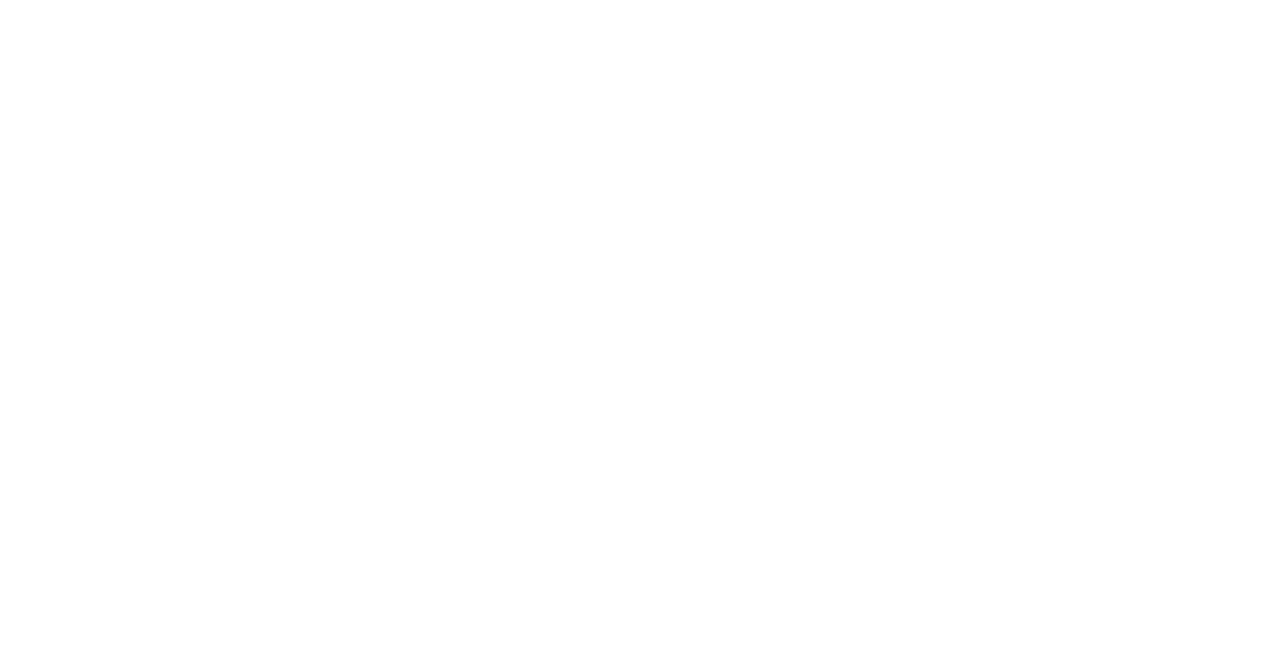
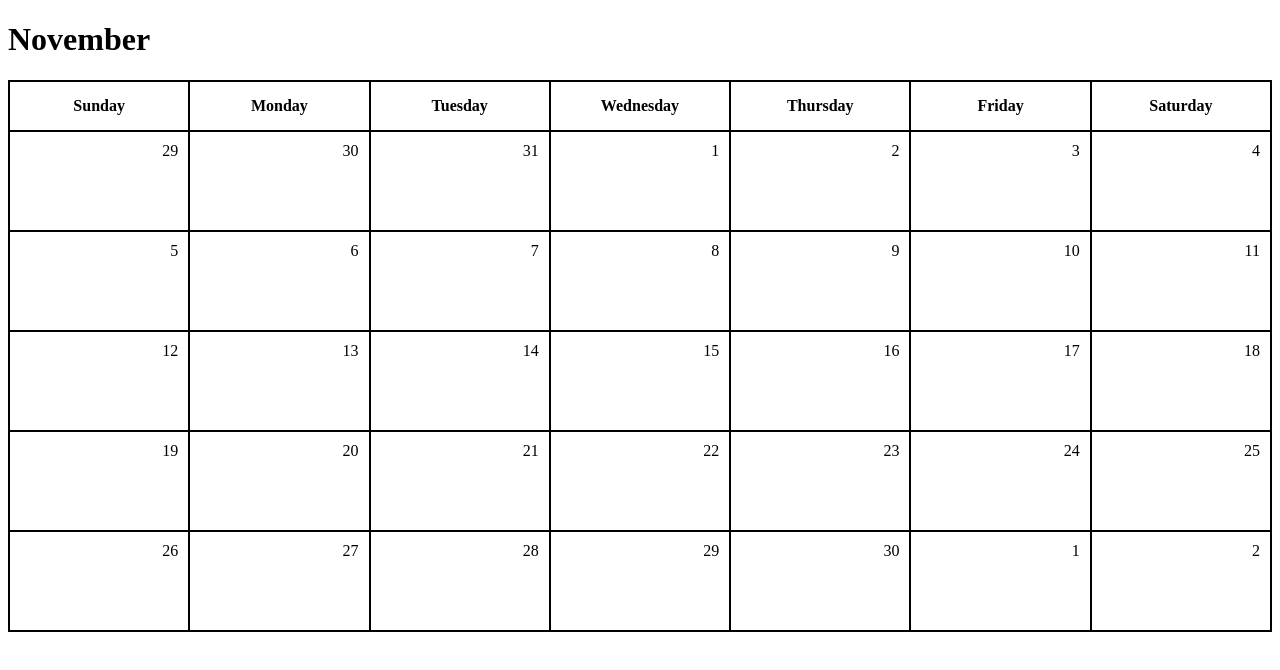
Before and after one commit to 126TKuncken/calender, a plain HTML site: page index.html in a window 1280 px wide. Drawn offline with Linux system fonts and the light colour scheme.

Commit message:
Finished My calender

```diff
--- a/index.html
+++ b/index.html
@@ -1,11 +1,94 @@
 <!DOCTYPE html>
 <html lang="en">
+
 <head>
     <meta charset="UTF-8">
     <meta name="viewport" content="width=device-width, initial-scale=1.0">
-    <title>Document</title>
+    <title>November calender</title>
+    <style>
+        table,th, td {
+            border: 2px solid black;
+            border-collapse: collapse;
+        }
+table{
+    width: 100%;
+    table-layout: fixed;
+}
+ tr {
+    height: 100px;
+ }
+ .daysOFWeek{
+    height: 50px;
+ }
+ td{
+    text-align: right;
+    vertical-align:top;
+    padding: 10px;
+ }
+    </style>
 </head>
+
 <body>
+    <h1>November</h1>
 
+    <table>
+
+
+        <tr class="daysOFWeek">
+            <th>Sunday</th>
+            <th>Monday</th>
+            <th>Tuesday</th>
+            <th>Wednesday</th>
+            <th>Thursday</th>
+            <th>Friday</th>
+            <th>Saturday</th>
+        </tr>
+        <tr>
+            <td>29</td>
+            <td>30</td>
+            <td>31</td>
+            <td>1</td>
+            <td>2</td>
+            <td>3</td>
+            <td>4</td>
+        </tr>
+        <tr>
+            <td>5</td>
+            <td>6</td>
+            <td>7</td>
+            <td>8</td>
+            <td>9</td>
+            <td>10</td>
+            <td>11</td>
+        </tr>
+        <tr>
+            <td>12</td>
+            <td>13</td>
+            <td>14</td>
+            <td>15</td>
+            <td>16</td>
+            <td>17</td>
+            <td>18</td>
+        </tr>
+        <tr>
+            <td>19</td>
+            <td>20</td>
+            <td>21</td>
+            <td>22</td>
+            <td>23</td>
+            <td>24</td>
+            <td>25</td>
+        </tr>
+        <tr>
+            <td>26</td>
+            <td>27</td>
+            <td>28</td>
+            <td>29</td>
+            <td>30</td>
+            <td>1</td>
+            <td>2</td>
+        </tr>
+    </table>
 </body>
+
 </html>
```
